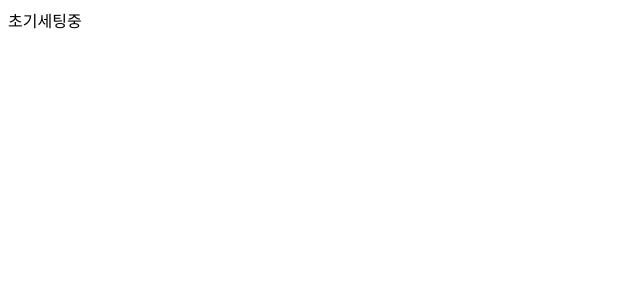
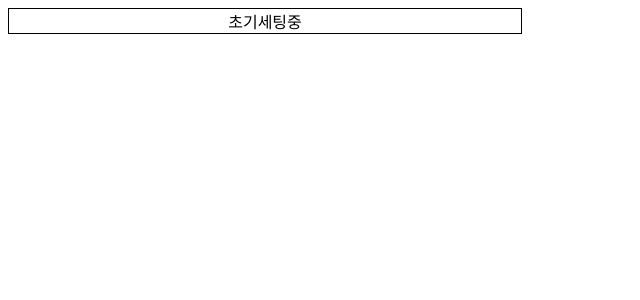
Before and after one commit to Team-QuickPick/QuickPick_Frontend, a React (Create React App) app: page / in a window 1280 px wide. Shown: the top 300 px of the page, without its empty margins (0-640 px from the left). Built offline with nearby package versions, Linux system fonts and the light colour scheme.

Commit message:
dg 0405 2

```diff
--- /dev/null
+++ b/src/index.css
@@ -0,0 +1,7 @@
+#root{
+    width: 40vw;
+    height: auto;
+    border: 1px solid black;
+    display: flex;
+    justify-content: center;
+}
--- a/src/index.js
+++ b/src/index.js
@@ -1,6 +1,8 @@
 import React from "react";
 import ReactDOM from "react-dom";
 import App from "./App";
+import "./index.css";
+
 
 ReactDOM.render(
   <React.StrictMode>
```
